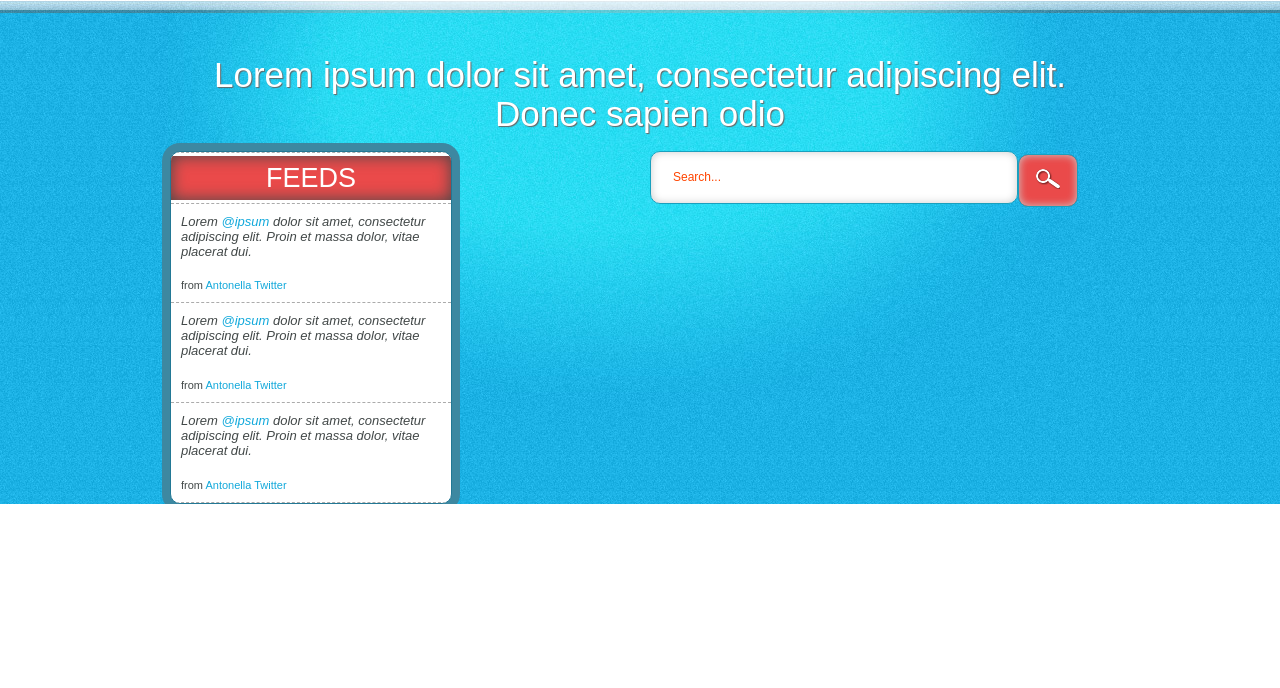
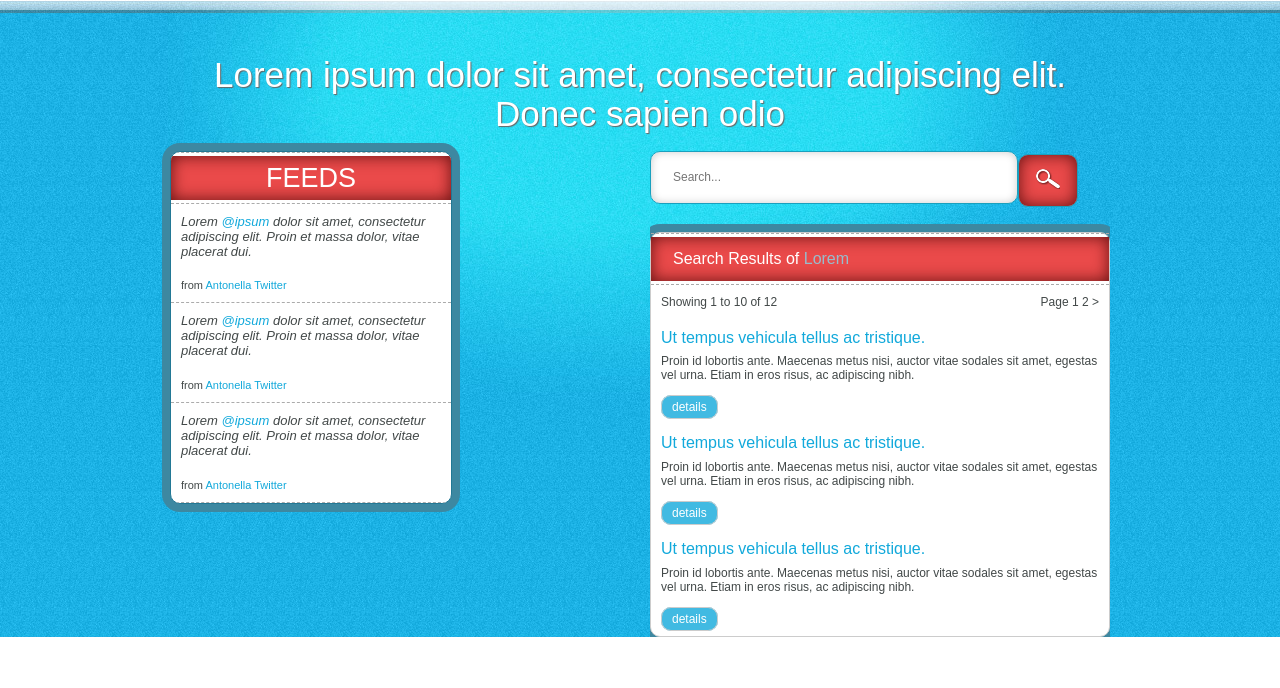
Before and after one commit to rootart/DQA, a Django app: template smartlinky/templates/index.html in a window 1280 px wide. Shown: the part 112-800 px from the top of the page. Run offline with Django 3.2, Linux system fonts and the light colour scheme; the template is opened without the code that fills it, so the values that code supplies are empty; parts of the project's set-up code (start-up, migrations or seed data) failed here and were passed over.

Commit message:
Html and css

```diff
--- a/smartlinky/media/css/css3.css
+++ b/smartlinky/media/css/css3.css
@@ -47,9 +47,9 @@
 	box-shadow: 0px 0px 0px 8px #3d88a1;
 }
 .box_shadow_inside {
--webkit-box-shadow: inset 0px 0px 16px 0px #424848;
--moz-box-shadow: inset 0px 0px 16px 0px #424848;
-box-shadow: inset 0px 0px 16px 0px #424848;
+-webkit-box-shadow: inset 0px 0px 16px 0px #621111;
+-moz-box-shadow: inset 0px 0px 16px 0px #621111;
+box-shadow: inset 0px 0px 16px 0px #621111;
 }
 .box_shadow_inside_light {
 -webkit-box-shadow: inset 0px 0px 8px 0px #ccc;
--- a/smartlinky/media/css/style.css
+++ b/smartlinky/media/css/style.css
@@ -53,7 +53,8 @@ article #feeds {
 #feeds ul li span {
 	font-size:11px;
 }
-article #feeds h2{
+article #feeds h2,
+article#search h2 {
 	line-height:44px;
 }
 article a {
@@ -71,10 +72,10 @@ article .red_shadow {
 }
 /******* fine feeds **********/
 /******* search **********/
-#search {
+article#search {
 	float:right;
 }
-#search input {
+article#search input {
 	float:left;
 	height:53px;
 	width:80%;
@@ -82,7 +83,7 @@ article .red_shadow {
 	padding-left:22px;
 	font-family:"Arial";
 }
-#search button {
+article#search button {
 	border:1px solid #19a0be;
 	cursor:pointer;
 	float:left;
@@ -94,8 +95,42 @@ input[type=search]: {
 	height:22px;
 	width:100%;
 }
-
-input[type=search]::-webkit-input-placeholder {
-	color: orangered;
+article#search h2{
+	text-transform:none;
+	font-size:16px;
+	text-align:left;
+	margin-left:22px;
 }
 /******* fine search **********/
+/******* results **********/
+article#search #results{
+	background:#fff;
+	margin-top:22px;
+}
+article#search #results .var_results{
+	color:#98bccc;
+}
+article#search #results .page{
+	float:left;
+}
+article#search #results .num_page{
+	float:right;
+}
+article#search #results .res,
+article#search #results .page,
+article#search #results .num_page{
+	padding:10px;
+}
+article#search #results .res h3{
+	color:#12a9db;
+	font-size:16px;
+}
+article#search #results .res p{
+
+}
+article#search #results .res a{
+	background: #41bae2;
+	color:#fff;
+	padding:4px 10px;
+}
+/******* fine results **********/
--- a/smartlinky/templates/index.html
+++ b/smartlinky/templates/index.html
@@ -57,8 +57,34 @@
 					<div class="col col_8">
 					<form>
 						<input class="box_shadow_inside_light rounded" type=search results=5 name=s placeholder=Search... autosave=unique>
-						<button class="box_shadow_inside_light red_shadow rounded"> <img src="../media/imgs/search_icon.png" /> </button>
+						<button class="box_shadow_inside red_shadow rounded"> <img src="../media/imgs/search_icon.png" /> </button>
 					</form>
+					<div class="clear"></div>
+					<div id="results" class="rounded box_shadow">
+						<div class="dashed_line"></div>
+							<div class="box_shadow_inside red_shadow">
+								<h2>Search Results of <span class="var_results">Lorem</a></h2>
+							</div>
+							<div class="dashed_line"></div>
+							<div class="page">Showing  1  to  10  of  12 </div>
+							<div class="num_page">  Page    1   2    ></div>
+							<div class="clear"></div>
+							<div class="res">
+								<h3>Ut tempus vehicula tellus ac tristique. </h3>
+								<p>Proin id lobortis ante. Maecenas metus nisi, auctor vitae sodales sit amet, egestas vel urna. Etiam in eros risus, ac adipiscing nibh.</p>
+								<a href="#" class="rounded">details</a>
+							</div>
+							<div class="res">
+								<h3>Ut tempus vehicula tellus ac tristique. </h3>
+								<p>Proin id lobortis ante. Maecenas metus nisi, auctor vitae sodales sit amet, egestas vel urna. Etiam in eros risus, ac adipiscing nibh.</p>
+								<a href="#" class="rounded">details</a>
+							</div>
+							<div class="res">
+								<h3>Ut tempus vehicula tellus ac tristique. </h3>
+								<p>Proin id lobortis ante. Maecenas metus nisi, auctor vitae sodales sit amet, egestas vel urna. Etiam in eros risus, ac adipiscing nibh.</p>
+								<a href="#" class="rounded">details</a>
+							</div>
+						</div>
 					</div>
 				</article>
 			</div>
```
